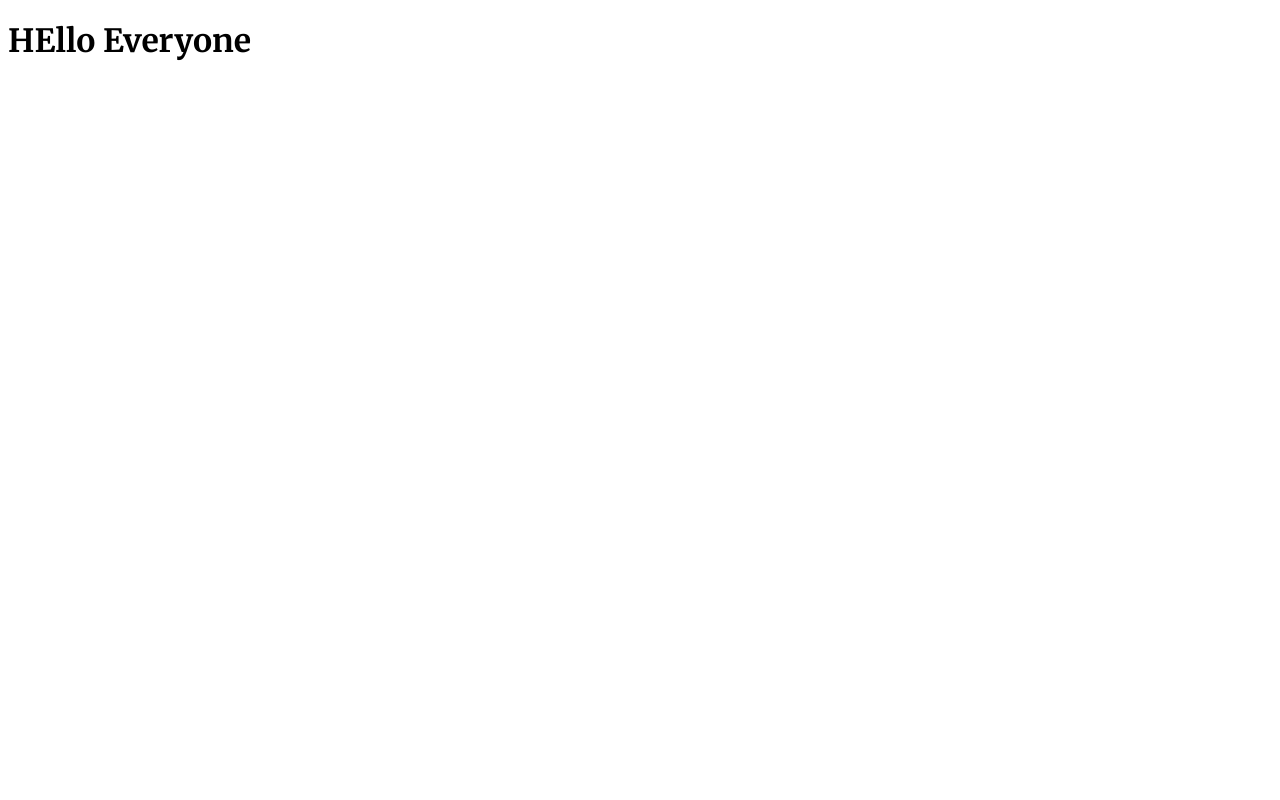
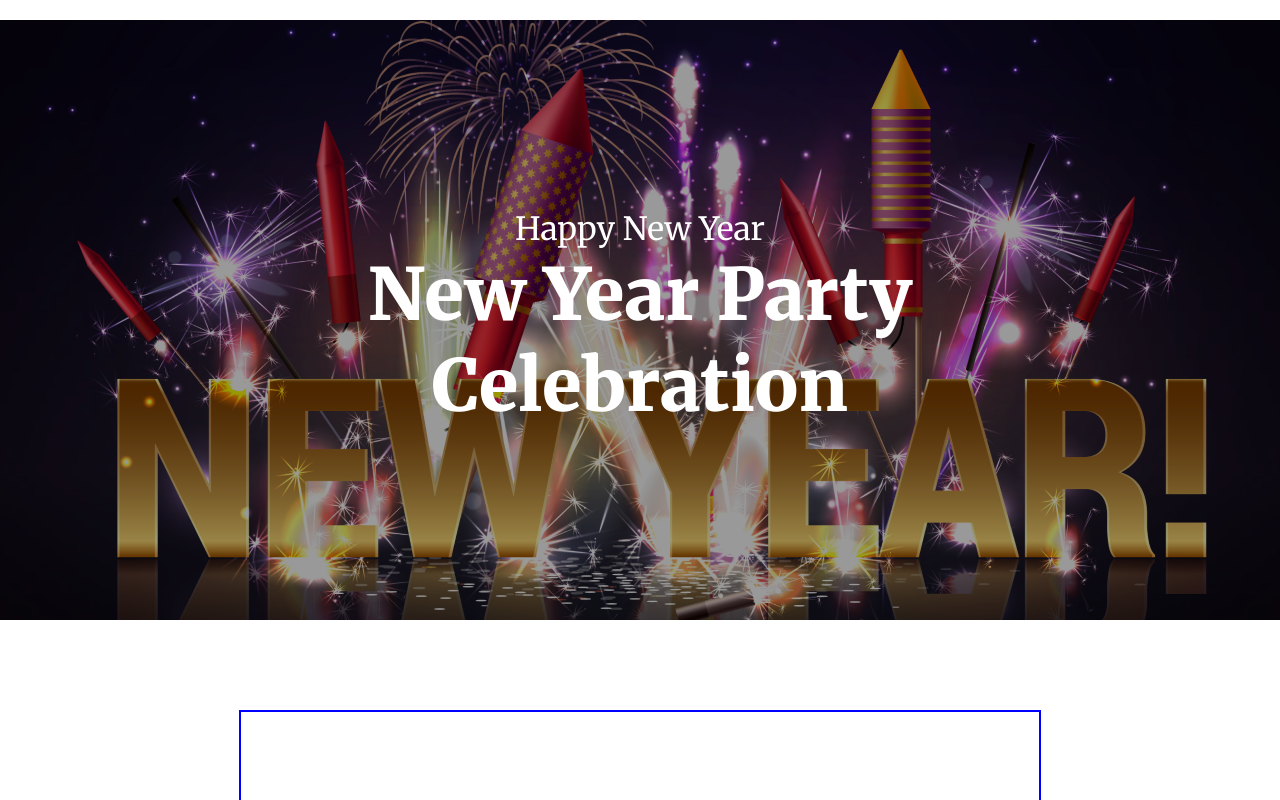
Before and after one commit to mohsyn007/New-Offer, a plain HTML site: page index.html in a window 1280 px wide. Shown: the top 800 px of the page. Drawn offline with Linux system fonts and the light colour scheme.

Commit message:
first section donen

```diff
--- a/index.html
+++ b/index.html
@@ -3,10 +3,29 @@
 <head>
     <meta charset="UTF-8">
     <meta name="viewport" content="width=device-width, initial-scale=1.0">
-    <title>Document</title>
+    <title>New-Offer</title>
     <link rel="stylesheet" href="style.css">
 </head>
 <body>
-    <h1>HEllo Everyone</h1>
+   <header class="banner-container">
+ <div class="banner-content">
+       <p>Happy New Year</p>
+    <h1>New Year Party <br> Celebration</h1>
+
+ </div>
+   </header>
+   <main>
+  <!-- 65% section start from here -->
+   <section class="second-section-container">
+
+
+   </section>
+
+  <!-- 65% section end here -->
+
+   </main>
+   <footer>
+
+   </footer>
 </body>
 </html>
--- a/style.css
+++ b/style.css
@@ -1,7 +1,59 @@
-@import url('https://fonts.googleapis.com/css2?family=Merriweather:ital,opsz,wght@0,18..144,300..900;1,18..144,300..900&display=swap');
-
+@import url("https://fonts.googleapis.com/css2?family=Merriweather:ital,opsz,wght@0,18..144,300..900;1,18..144,300..900&display=swap");
 
 /* google font  */
-body{
-      font-family: "Merriweather", serif;
+body {
+  font-family: "Merriweather", serif;
 }
+
+/* common styles */
+* {
+  box-sizing: border-box;
+  margin: 0px;
+  padding: 0px;
+}
+/* common styles end  */
+
+/* banner styles start from here */
+.banner-container {
+  max-width: 1320px;
+  margin: 0 auto;
+
+  min-height: 600px;
+  margin-top: 20px;
+  background-image: url("/images/Banner\ Image.png");
+  background-repeat: no-repeat;
+  background-position: center;
+  background-size: cover;
+  background-color: rgb(0, 0, 0, 0.4);
+  background-blend-mode: overlay;
+}
+.banner-content p,
+h1 {
+  color: white;
+}
+.banner-content {
+  display: flex;
+  flex-direction: column;
+  text-align: center;
+  align-items: center;
+  height: 600px;
+  justify-content: center;
+}
+.banner-content p {
+  font-size: 32px;
+  font-weight: 400;
+}
+.banner-content h1 {
+  font-size: 72px;
+  font-weight: 900;
+}
+/* Banner Section styles ends here */
+/* 65% offer section start here */
+.second-section-container {
+  width: 802.9px;
+  height: 806px;
+  border: 2px solid blue;
+  margin: 0 auto;
+  margin-top: 90px;
+}
+/* 65% offer section end here */
```
